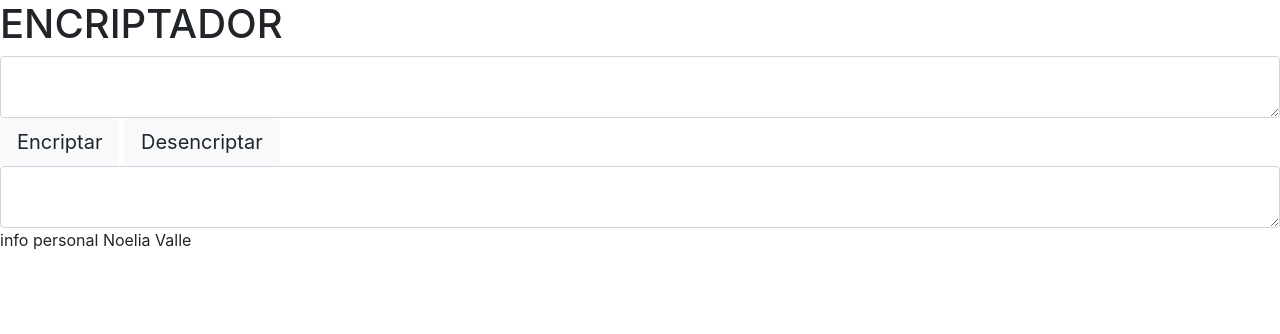
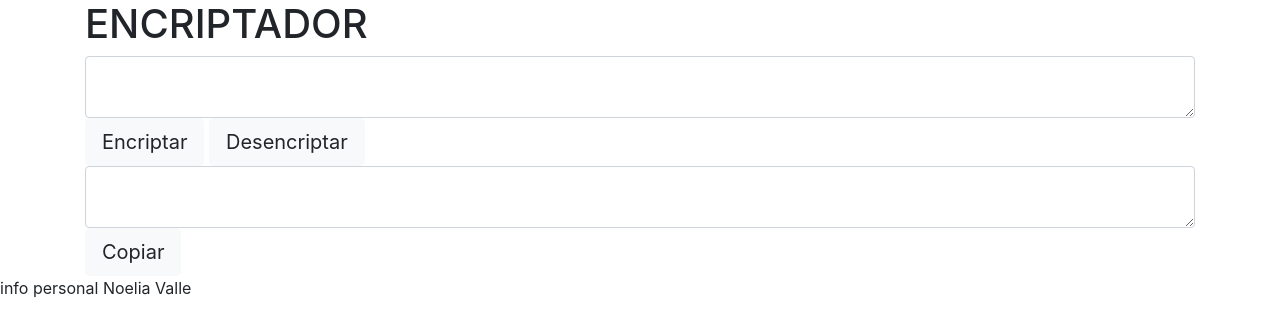
Before and after one commit to Noegraf/Encriptador, a plain HTML site: page index.html in a window 1280 px wide. Drawn offline with nearby package versions, Linux system fonts and the light colour scheme.

Commit message:
funciona el boton copiar

```diff
--- a/index.html
+++ b/index.html
@@ -11,6 +11,7 @@
 </head>
 <body>
     <main>
+      <div class="container">
   <h1>ENCRIPTADOR</h1>
   <div class="col-xs-8 col-xs-push-2">
   <textarea class="form-control" id="textoingresado" name="text"  placeholder="Ingrese su texto aqui...">
@@ -26,11 +27,14 @@
 <div class="col-xs-8 col-xs-push-2">
   <textarea class="form-control" id="textoencriptado" name="text"  placeholder="Todavía no ingresó ningún texto..."> </textarea>
 </div>
+<button id="btn-copiar" class="btn btn-secondary btn-lg btn-light" name="submit" type="submit" onclick="copyToClipBoard()">Copiar</button>
 </main>
+<footer>
+  <p>info personal Noelia Valle</p>
+</footer>
+</div>
 
-<footer>
-    <p>info personal Noelia Valle</p>
-</footer>
+
 
 <script src="./script.js"></script>
 
--- a/script.js
+++ b/script.js
@@ -1,23 +1,5 @@
 function getText() {
-
   let texto = document.getElementById("textoingresado").value;
-
-  /* Se resuelve en la siguiente linea texto
-//busco vocales
-
-let vocales = /[aeiou]/g;
-
-//muestro en consola las vocales encontradas
-console.log (texto.match (vocales));
-
-
-let coincidencias = texto.match (vocales);
-
-console.log (coincidencias);
-
-//Map de vocales
-*/
-
   const reemplazos = {
     "a": "ai",
     "e": "enter",
@@ -28,10 +10,9 @@ console.log (coincidencias);
 
   let textoEncrip = texto.replace(/[aeiou]/g, matched => reemplazos[matched]);
 
-  console.log(textoEncrip);
+  console.log("encriptando:", textoEncrip);
 
   document.getElementById("textoencriptado").innerHTML = textoEncrip;
-
 
 }
 
@@ -49,13 +30,22 @@ function setText() {
 
   let textoDesEncrip = texto.replace(/ai|enter|imes|ober|ufat/g, matched => reemplazos[matched]);
 
-  console.log(textoDesEncrip);
+  console.log("desencriptando:", textoDesEncrip);
 
   document.getElementById("textoencriptado").innerHTML = textoDesEncrip;
 
+}
 
+//call the writeText() function to copy the text into the clipboard
+function copyToClipBoard() {
 
+  let text = document.getElementById("textoencriptado").value;
+  navigator.clipboard.writeText(text)
+    .then(() => {
+      console.log('Texto copiado en clipboard');
+    });
 }
+
 
 
 
```
